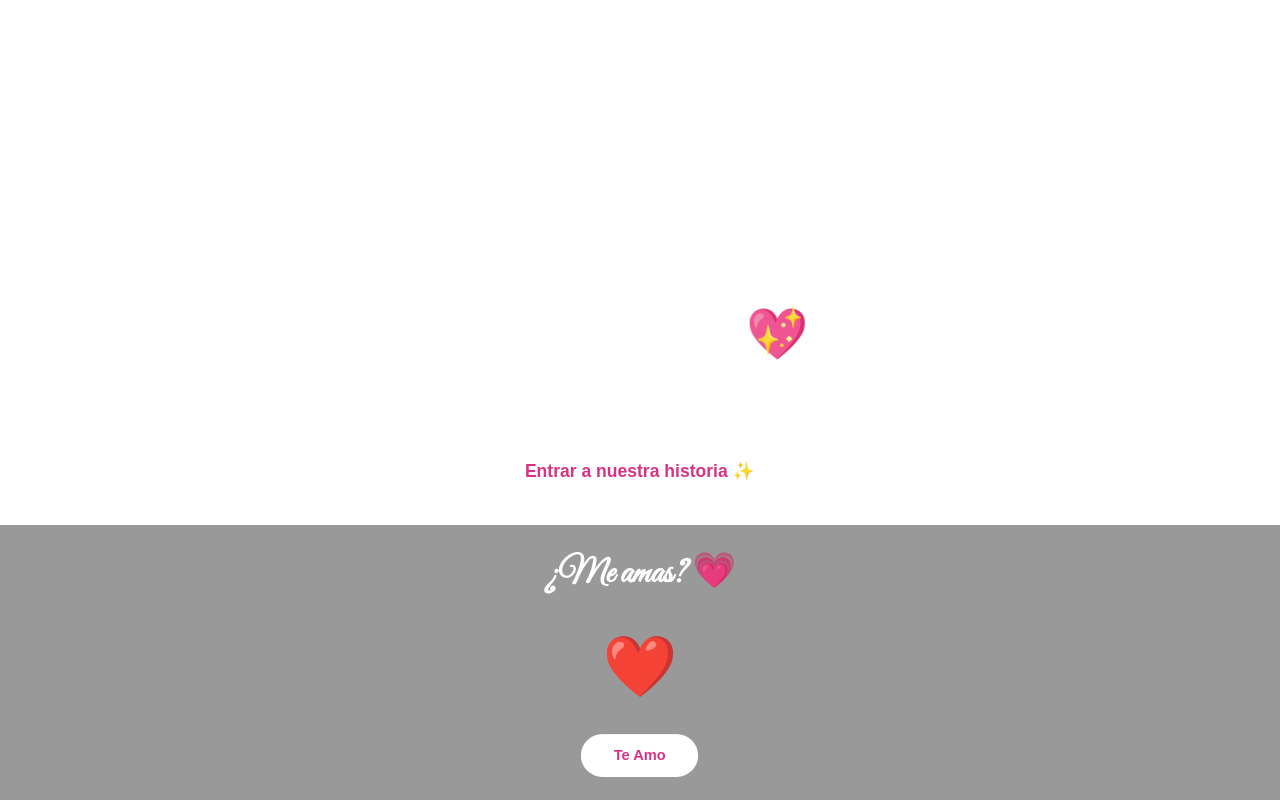
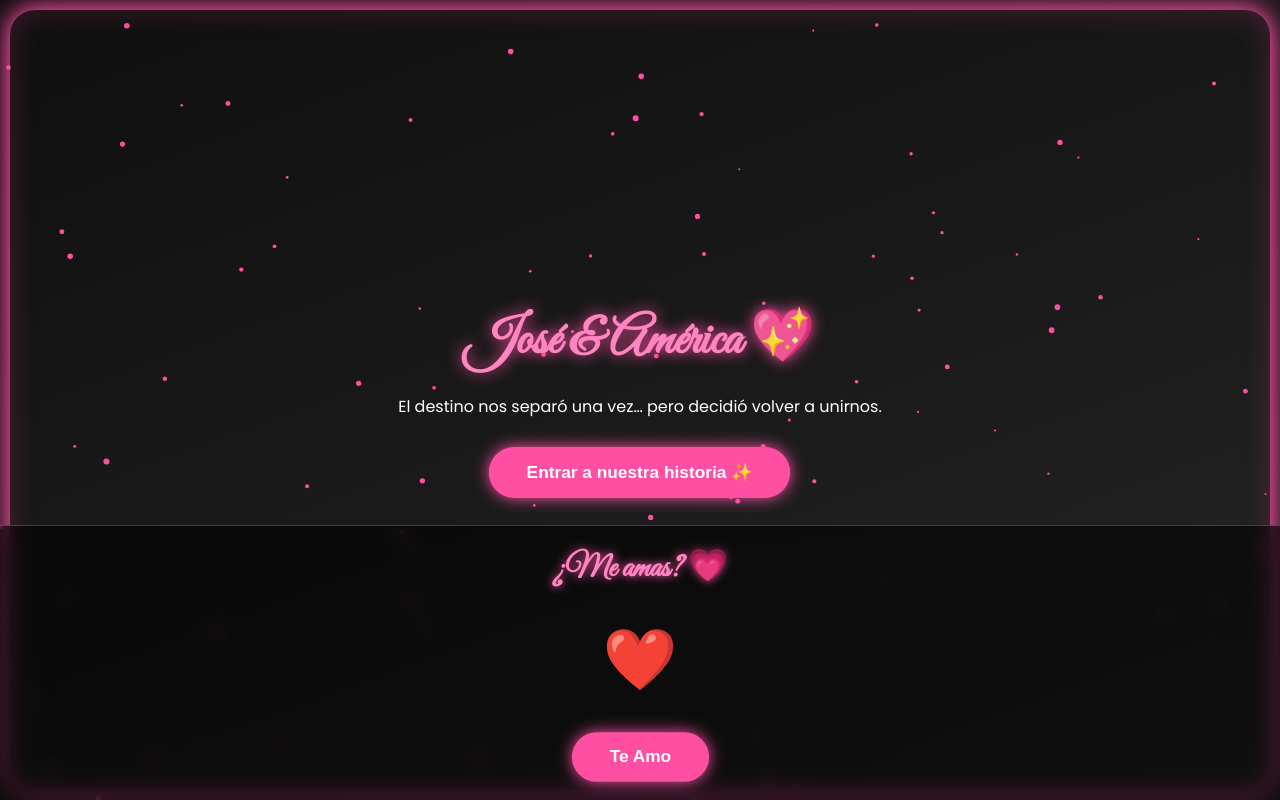
Before and after one commit to fabricioplay2learn-ctrl/San-Valent-n-, a plain HTML site: page index.html in a window 1280 px wide. Drawn offline with Linux system fonts and the light colour scheme.

Commit message:
Actualizar index.html

```diff
--- a/index.html
+++ b/index.html
@@ -12,17 +12,38 @@
 
 body{
 font-family:'Poppins',sans-serif;
-background:linear-gradient(135deg,#ff6fa5,#d63384,#8e2de2);
+background:linear-gradient(160deg,#0f0f0f,#1a1a1a,#262626);
 color:white;
+min-height:100vh;
 overflow:hidden;
+position:relative;
 }
 
-/* Fondo animado */
+/* Borde iluminado alrededor de toda la página */
+body::before{
+content:"";
+position:fixed;
+top:10px;
+left:10px;
+right:10px;
+bottom:10px;
+border-radius:25px;
+box-shadow:
+0 0 20px #ff4fa3,
+0 0 40px rgba(255,79,163,0.6),
+inset 0 0 30px rgba(255,79,163,0.2);
+pointer-events:none;
+z-index:1;
+}
+
+/* Fondo partículas */
 canvas{
 position:fixed;
 top:0;
 left:0;
-z-index:-1;
+width:100%;
+height:100%;
+z-index:0;
 }
 
 /* Pantallas */
@@ -36,21 +57,23 @@ justify-content:center;
 align-items:center;
 text-align:center;
 padding:25px;
-backdrop-filter:blur(15px);
+z-index:2;
 transition:1s ease;
 }
 
 .hidden{
 opacity:0;
 pointer-events:none;
-transform:scale(0.9);
+transform:scale(0.95);
 }
 
 /* Títulos */
 h1{
 font-family:'Great Vibes',cursive;
-font-size:50px;
+font-size:52px;
 margin-bottom:20px;
+color:#ff85c1;
+text-shadow:0 0 15px #ff4fa3;
 }
 
 /* Texto animado */
@@ -67,32 +90,33 @@ opacity:1;
 transform:translateY(0);
 }
 
-/* Botones corazón */
+/* Botones */
 .heart-btn{
 margin-top:15px;
-padding:15px 35px;
+padding:14px 35px;
 border:none;
 border-radius:50px;
-background:white;
-color:#d63384;
+background:#ff4fa3;
+color:white;
 font-weight:bold;
 font-size:16px;
 cursor:pointer;
-box-shadow:0 0 20px rgba(255,255,255,0.5);
+box-shadow:0 0 15px #ff4fa3;
 animation:heartbeat 1.6s infinite;
 transition:0.3s;
 }
 
+.heart-btn:hover{
+transform:scale(1.1);
+box-shadow:0 0 25px #ff85c1;
+}
+
 @keyframes heartbeat{
 0%{transform:scale(1);}
-25%{transform:scale(1.12);}
-40%{transform:scale(1);}
-60%{transform:scale(1.18);}
+25%{transform:scale(1.1);}
+50%{transform:scale(1);}
+75%{transform:scale(1.15);}
 100%{transform:scale(1);}
-}
-
-.heart-btn:hover{
-transform:scale(1.1);
 }
 
 /* Scroll historia */
@@ -102,21 +126,25 @@ overflow-y:auto;
 padding:10px;
 }
 
-/* Sección amor interactiva */
+/* Sección amor */
 .love-section{
 position:fixed;
 bottom:0;
 width:100%;
-background:rgba(0,0,0,0.4);
-backdrop-filter:blur(10px);
-padding:25px 15px;
+background:rgba(0,0,0,0.6);
+backdrop-filter:blur(8px);
+padding:20px;
 text-align:center;
+z-index:3;
+border-top:1px solid rgba(255,79,163,0.4);
 }
 
 .love-section h2{
 font-family:'Great Vibes',cursive;
-font-size:35px;
+font-size:32px;
+color:#ff85c1;
 margin-bottom:10px;
+text-shadow:0 0 10px #ff4fa3;
 }
 
 .heart-container{
@@ -137,23 +165,10 @@ align-items:center;
 
 .big-heart span{
 position:absolute;
-color:white;
-font-size:16px;
+font-size:14px;
 text-align:center;
 padding:10px;
 max-width:120px;
-}
-
-.love-btn{
-margin-top:10px;
-padding:12px 30px;
-border:none;
-border-radius:50px;
-background:white;
-color:#d63384;
-font-weight:bold;
-cursor:pointer;
-animation:heartbeat 1.6s infinite;
 }
 
 /* Evento especial */
@@ -163,25 +178,25 @@ top:0;
 left:0;
 width:100%;
 height:100%;
-background:rgba(0,0,0,0.9);
+background:rgba(0,0,0,0.95);
 display:flex;
 flex-direction:column;
 justify-content:center;
 align-items:center;
-z-index:999;
+z-index:10;
 text-align:center;
 }
 
 .special-day h2{
 font-family:'Great Vibes',cursive;
 font-size:45px;
+color:#ff85c1;
 margin-bottom:20px;
 }
 
 @media(max-width:600px){
-h1{font-size:36px;}
-.love-section h2{font-size:28px;}
-.special-day h2{font-size:30px;}
+h1{font-size:34px;}
+.love-section h2{font-size:26px;}
 }
 </style>
 </head>
@@ -215,31 +230,23 @@ pero decidió volver a unirnos.
 <button class="heart-btn" onclick="volverOpciones()">Elegir otra historia</button>
 </div>
 
-<!-- SECCIÓN ¿ME AMAS? -->
+<!-- ¿ME AMAS? -->
 <div class="love-section">
 <h2>¿Me amas? 💗</h2>
 <div class="heart-container">
 <div id="bigHeart" class="big-heart">❤️</div>
 </div>
-<button class="love-btn" onclick="growHeart()">Te Amo</button>
+<button class="heart-btn" onclick="growHeart()">Te Amo</button>
 </div>
 
 <script>
 
 /* Navegación */
-function irOpciones(){
-inicio.classList.add("hidden");
-opciones.classList.remove("hidden");
-}
-function volverInicio(){
-opciones.classList.add("hidden");
-inicio.classList.remove("hidden");
-}
-function volverOpciones(){
-historia.classList.add("hidden");
-opciones.classList.remove("hidden");
-}
+function irOpciones(){inicio.classList.add("hidden");opciones.classList.remove("hidden");}
+function volverInicio(){opciones.classList.add("hidden");inicio.classList.remove("hidden");}
+function volverOpciones(){historia.classList.add("hidden");opciones.classList.remove("hidden");}
 
+/* Historias */
 function verHistoria(num){
 let titulo=document.getElementById("tituloHistoria");
 let contenido=document.getElementById("contenidoHistoria");
@@ -249,42 +256,26 @@ titulo.innerText="Ofir y el Amor";
 contenido.innerHTML=`
 <p class="fade-text">Había una vez un soñador llamado José Fabricio.</p>
 <p class="fade-text">Construía algo grande llamado Ofir.</p>
-<p class="fade-text">Pero el verdadero tesoro no era oro… era América.</p>
-<p class="fade-text">Ella fue apoyo cuando el camino era difícil.</p>
-<p class="fade-text">Fue calma cuando el estrés pesaba.</p>
-<p class="fade-text">Fue fe cuando aún no se veían los frutos.</p>
-<p class="fade-text">Mientras él soñaba con grandeza, ella soñaba con verlo lograrlo.</p>
-<p class="fade-text">No era solo una historia de comercio.</p>
-<p class="fade-text">Era una historia de amor creciendo juntos.</p>
-`;
+<p class="fade-text">Pero el verdadero tesoro era América.</p>
+<p class="fade-text">Ella fue apoyo, fe y ternura.</p>
+<p class="fade-text">Y juntos construyen un futuro eterno.</p>`;
 }
 
 if(num===2){
 titulo.innerText="Donde Siempre Volvimos a Elegirnos";
 contenido.innerHTML=`
 <p class="fade-text">Nos conocimos hace casi dos años.</p>
-<p class="fade-text">La vida nos separó… pero un juego nos volvió rivales.</p>
-<p class="fade-text">Y el destino nos volvió a unir.</p>
-<p class="fade-text">Desde Cochabamba viajé hasta Potosí para verte.</p>
-<p class="fade-text">Viajé una vez. Luego otra.</p>
-<p class="fade-text">Y lo volvería a hacer mil veces más.</p>
+<p class="fade-text">Un juego nos volvió rivales.</p>
+<p class="fade-text">Desde Cochabamba viajé hasta Potosí por ti.</p>
 <p class="fade-text">El 19 de diciembre de 2025 nos comprometimos.</p>
-<p class="fade-text">Y aunque después de cada despedida llorabas,</p>
-<p class="fade-text">era amor profundo.</p>
-<p class="fade-text">Porque siempre nos volvemos a elegir.</p>
-`;
+<p class="fade-text">Y siempre nos volveremos a elegir.</p>`;
 }
 
 opciones.classList.add("hidden");
 historia.classList.remove("hidden");
 
-animarTexto();
-}
-
-/* Animación texto */
-function animarTexto(){
 document.querySelectorAll(".fade-text").forEach((t,i)=>{
-setTimeout(()=>{t.classList.add("show");}, i*700);
+setTimeout(()=>{t.classList.add("show");}, i*600);
 });
 }
 
@@ -295,18 +286,13 @@ canvas.width=window.innerWidth;
 canvas.height=window.innerHeight;
 
 let particles=[];
-for(let i=0;i<70;i++){
-particles.push({
-x:Math.random()*canvas.width,
-y:Math.random()*canvas.height,
-size:Math.random()*2+1,
-speed:Math.random()*1+0.3
-});
+for(let i=0;i<100;i++){
+particles.push({x:Math.random()*canvas.width,y:Math.random()*canvas.height,size:Math.random()*2+1,speed:Math.random()*0.5+0.2});
 }
 
 function animate(){
 ctx.clearRect(0,0,canvas.width,canvas.height);
-ctx.fillStyle="rgba(255,255,255,0.7)";
+ctx.fillStyle="#ff4fa3";
 particles.forEach(p=>{
 ctx.beginPath();
 ctx.arc(p.x,p.y,p.size,0,Math.PI*2);
@@ -321,19 +307,17 @@ animate();
 /* Corazón interactivo */
 let heartSize=60;
 let clicks=0;
-
 function growHeart(){
 const heart=document.getElementById("bigHeart");
 clicks++;
 heartSize+=15;
 heart.style.fontSize=heartSize+"px";
-
 if(clicks>=8){
 heart.innerHTML="❤️<span>Yo te amo muchísimo más 💖</span>";
 }
 }
 
-/* Evento especial 19 diciembre */
+/* Evento 19 diciembre */
 let today=new Date();
 if(today.getDate()===19 && today.getMonth()===11){
 let special=document.createElement("div");
@@ -341,8 +325,7 @@ special.classList.add("special-day");
 special.innerHTML=`
 <h2>19 de Diciembre 💍</h2>
 <p>El día que prometimos elegirnos para siempre.</p>
-<button class="heart-btn" onclick="this.parentElement.remove()">Cerrar</button>
-`;
+<button class="heart-btn" onclick="this.parentElement.remove()">Cerrar</button>`;
 document.body.appendChild(special);
 }
 
```
